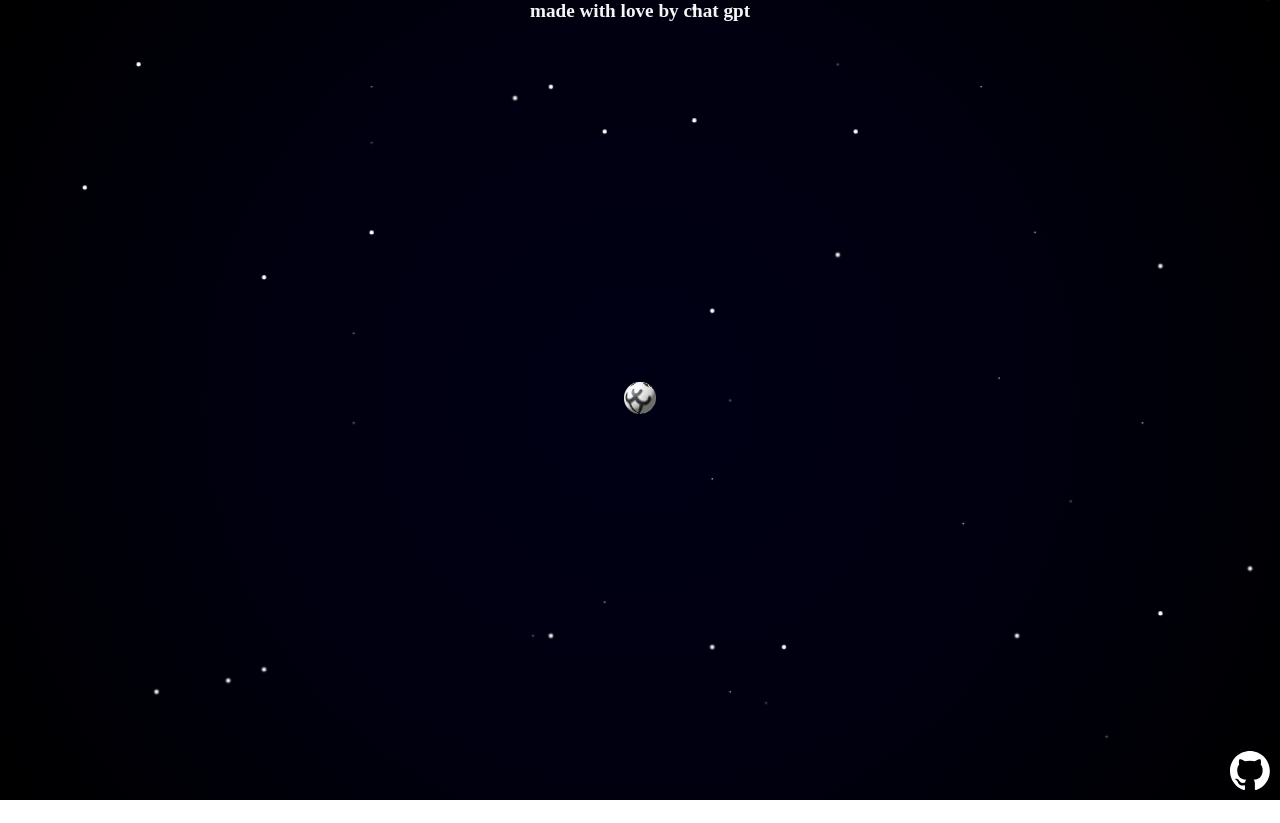
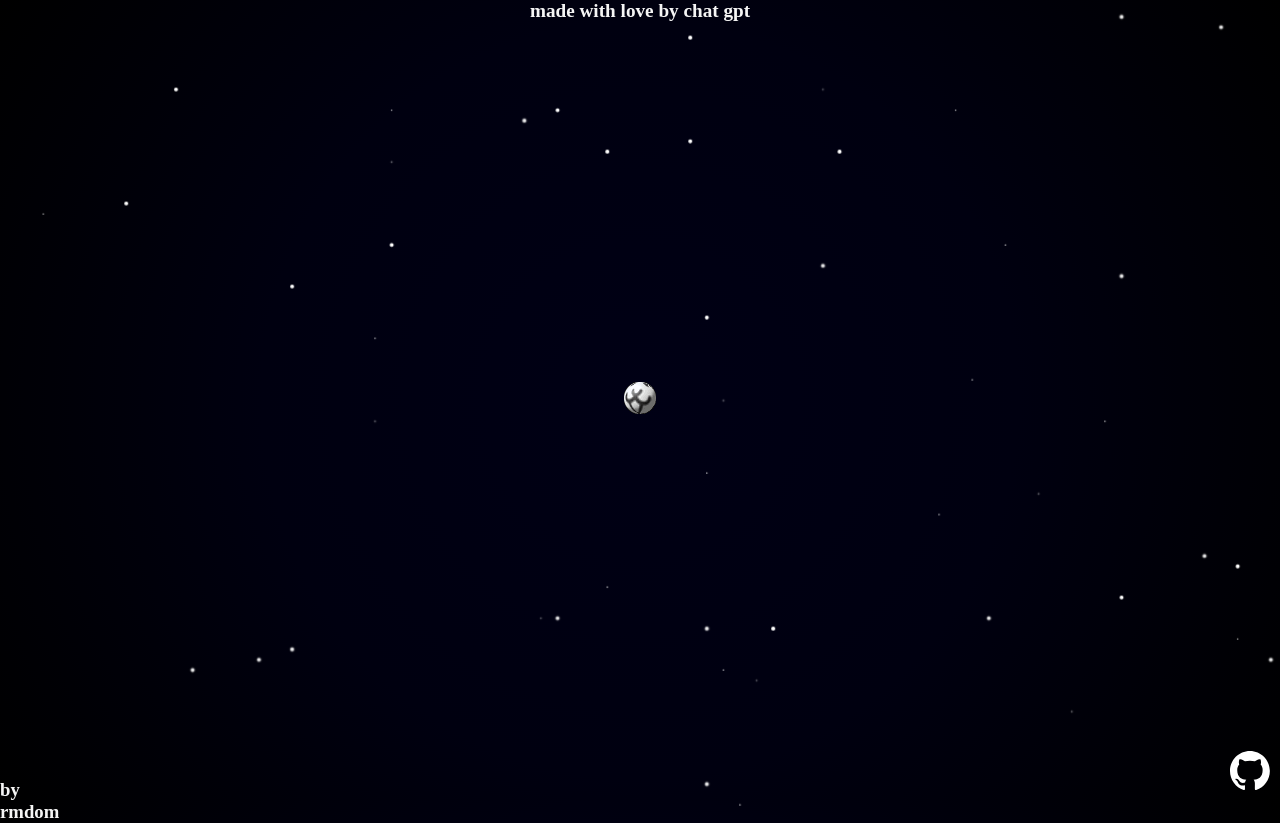
Before and after one commit to arisdev-git/rmdom-space, an Astro site: page / in a window 1280 px wide. Before the commit the page ends 800 px from the top, so only its background shows below. Built offline with nearby package versions, Linux system fonts and the light colour scheme; Astro itself is replaced by a stand-in of ours.

Commit message:
new gifs

```diff
--- a/src/assets/styles/styles.css
+++ b/src/assets/styles/styles.css
@@ -41,3 +41,26 @@
       transform: scale(1.5);
   }
 }
+
+h3 {
+  font-family: Hack Nerd Font;
+  color: whitesmoke;
+  position: absolute;
+  top: 95%;
+  right: 94%;
+}
+
+div {
+  position: absolute;
+  top: 50%;
+  left:50%;
+  transform: translate(-50%, -50%);
+}
+
+h1 {
+  font-family: JetBrains Mono;
+  color: whitesmoke;
+  font-size: larger;
+  margin-top: 0;
+  ;
+}
--- a/src/pages/index.astro
+++ b/src/pages/index.astro
@@ -6,6 +6,7 @@
 const gifs = [
   '/globe.gif',
   '/neco-arc-dance.gif',
+  '/linux-tux.gif',
 ];
 
 const texts = [
@@ -37,33 +38,6 @@
 	<meta name="viewport" content="width=device-width, initial-scale=1.0">
 	<link rel="shortcut icon" href="/favicon.svg" type="image/x-icon" />
 	<title>rmdom</title>
-
-	<style>
-
-		div {
-			position: absolute;
-			top: 50%;
-			left:50%;
-			transform: translate(-50%, -50%);
-		}
-
-		h1 {
-			font-family: JetBrains Mono;
-			color: whitesmoke;
-			font-size: large;
-			text-align: center;
-			;
-		}
-
-		h1 {
-			font-family: JetBrains Mono;
-			color: whitesmoke;
-			font-size: larger;
-			margin-top: 0;
-			;
-		}
-
-	</style>
 </head>
 <body>
 	<audio id="bg-audio" src="/audio2.mp3" autoplay loop></audio>
@@ -84,7 +58,7 @@
 	</div>
 
 	<h1 id="random-text" class="random-text">hi</h1>
-	<a></a>
+	<h3>by rmdom</h3>
 	<script>
 
 document.addEventListener("DOMContentLoaded", () => {
```
Also changed, not shown: public/linux-tux.gif (added).
